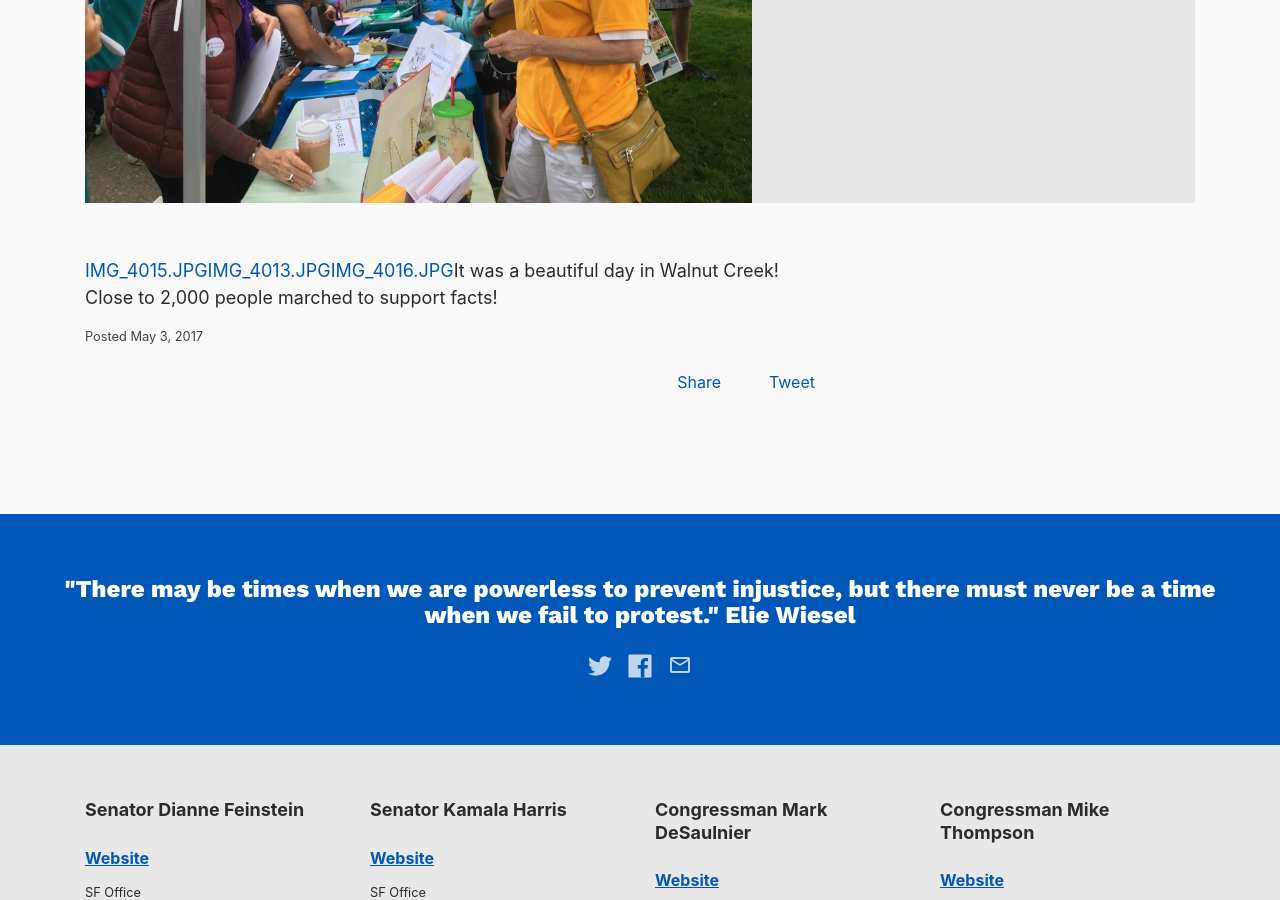
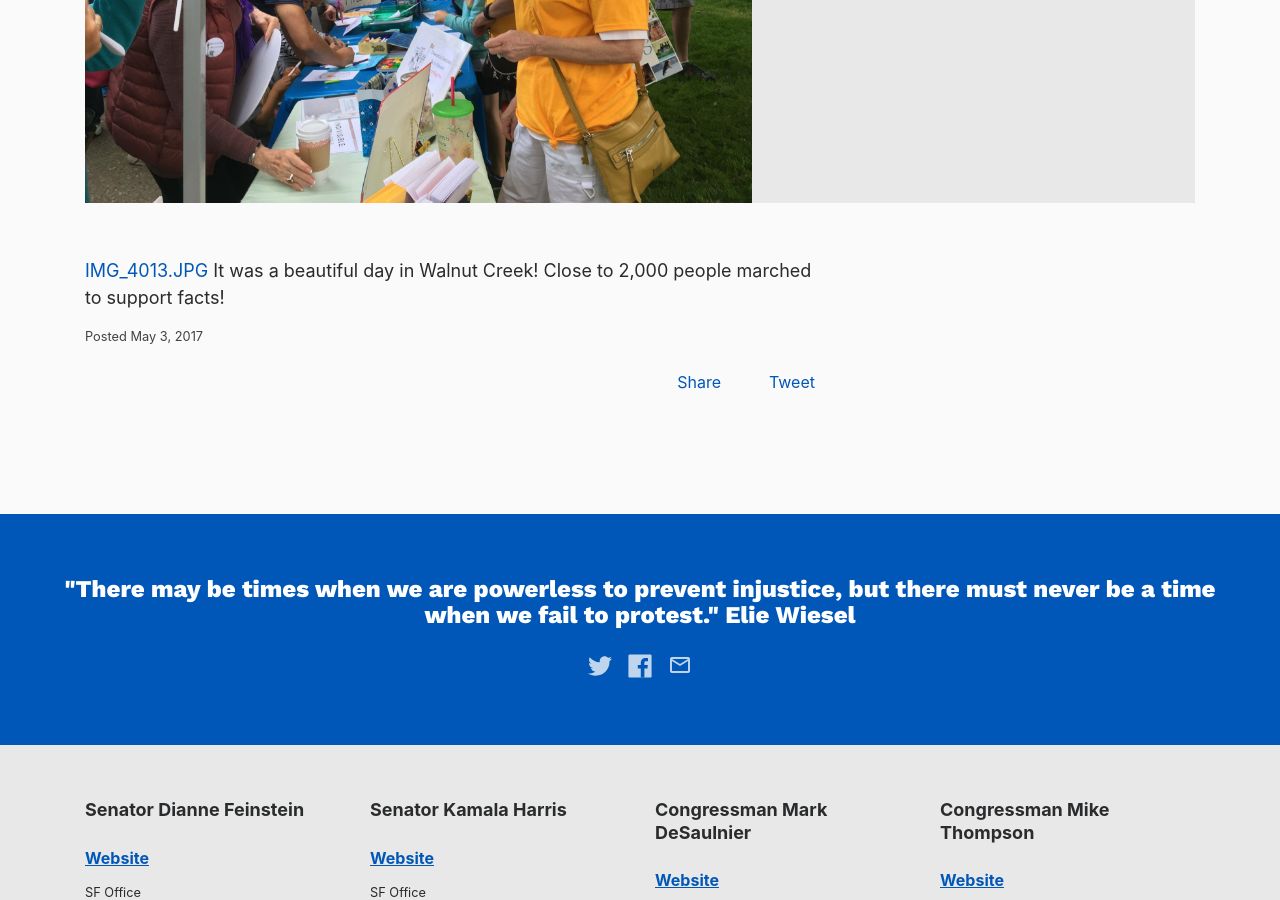
Before and after one commit to IndivisibleTemplate/BasicTemplate, a Jekyll site: the page built from _successes/science-march.markdown, in a window 1280 px wide and 900 px high, scrolled down 582 px. Built offline with Jekyll 4.4.1, drawn with Linux system fonts in a browser that asks for light colours; nearby versions of some CDN libraries; comment, search, counter and statistics services are not loaded.

Commit message:
Updated Science March

```diff
--- a/_successes/science-march.markdown
+++ b/_successes/science-march.markdown
@@ -4,4 +4,5 @@
 main-image: "/uploads/IMG_4012.JPG"
 ---
 
-[IMG_4015.JPG](/uploads/IMG_4015.JPG)[IMG_4013.JPG](/uploads/IMG_4013.JPG)[IMG_4016.JPG](/uploads/IMG_4016.JPG)It was a beautiful day in Walnut Creek! Close to 2,000 people marched to support facts!
+[IMG_4013.JPG](/uploads/IMG_4013.JPG)
+It was a beautiful day in Walnut Creek! Close to 2,000 people marched to support facts!
```
